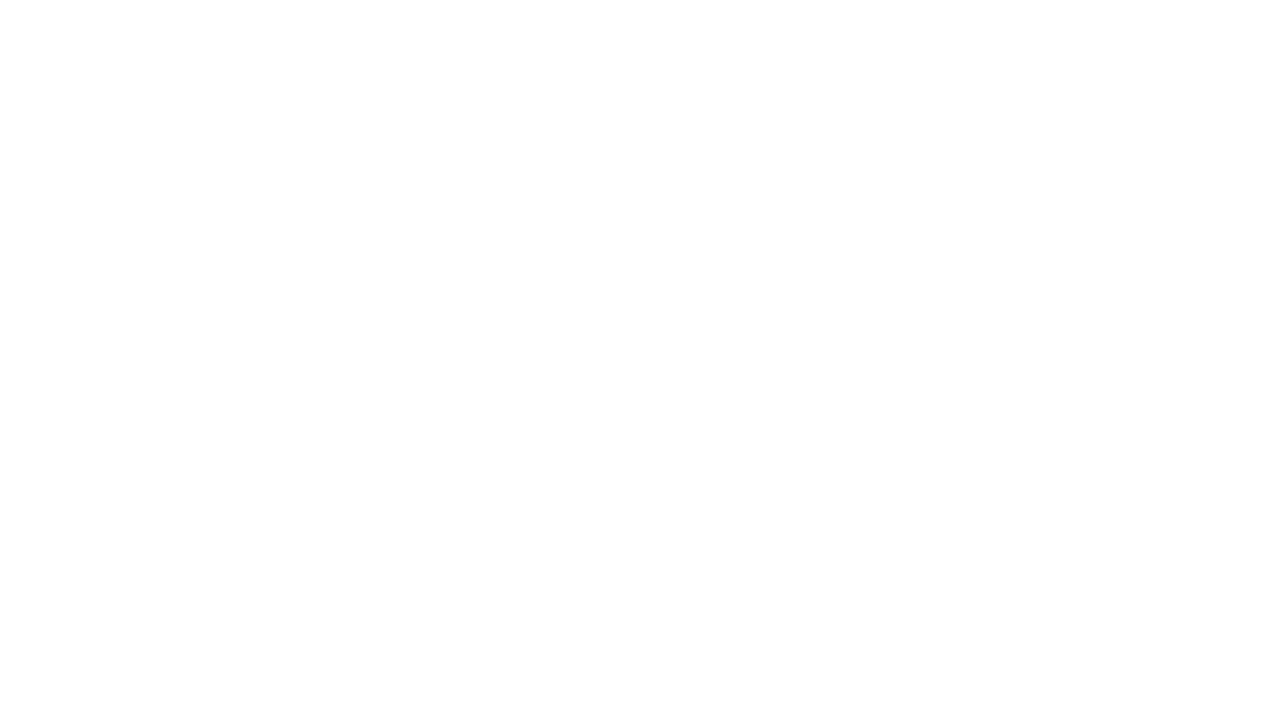
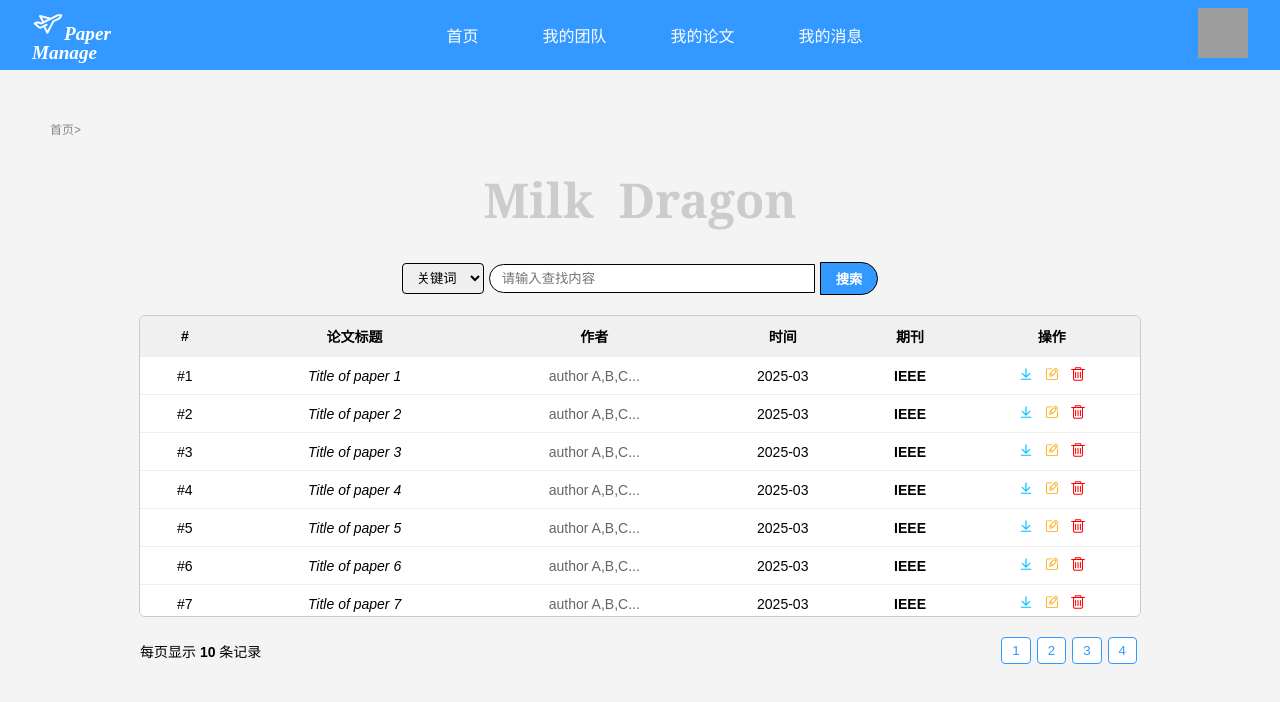
Before and after one commit to NingNZ/Paper-Manage-System, a Vue app in the folder vueProject/: page /search in a window 1280 px wide. Before the commit this address had no page. Shown: the top 702 px of the page. Built offline with nearby package versions, Linux system fonts and the light colour scheme; grey boxes are pictures that could not be loaded.

Commit message:
加了个新页面SearchResult.vue 然后加了路由home.vue和route.js被改动了，别的没动

```diff
--- a/vueProject/pages/Home.vue
+++ b/vueProject/pages/Home.vue
@@ -13,7 +13,9 @@
           <option>关键词</option>
         </select>
         <input type="text" placeholder="请输入查找内容" />
-        <button>搜索</button>
+        <router-link to="/search">
+          <button>搜索</button>
+        </router-link>
       </div>
     </main>
   </div>
--- /dev/null
+++ b/vueProject/pages/SearchResult.vue
@@ -0,0 +1,202 @@
+<script setup>
+  import bar from "../components/bar.vue";
+</script>
+
+<template>
+  <div class="container">
+    <bar></bar>
+    <main class="main-content">
+      <div class="breadcrumb">首页&gt;</div>
+      <h1 class="title">Milk&nbsp;&nbsp;Dragon</h1>
+
+      <!-- 搜索区域 -->
+      <div class="search-bar">
+        <select>
+          <option>关键词</option>
+        </select>
+        <input type="text" placeholder="请输入查找内容" />
+        <button>搜索</button>
+      </div>
+
+      <!-- 表格区域 -->
+      <div class="table-container">
+        <table>
+          <thead>
+            <tr>
+              <th>#</th>
+              <th>论文标题</th>
+              <th>作者</th>
+              <th>时间</th>
+              <th>期刊</th>
+              <th>操作</th>
+            </tr>
+          </thead>
+          <tbody>
+            <tr v-for="i in 10" :key="i">
+              <td>#{{ i }}</td>
+              <td><i>Title of paper {{ i }}</i></td>
+              <td><span style="color: #666;">author A,B,C...</span></td>
+              <td>2025-03</td>
+              <td><b>IEEE</b></td>
+              <td>
+                <img src="../assets/download.svg" alt="下载" title="下载" class="icon-action" />
+                &nbsp;
+                <img src="../assets/edit.svg" alt="编辑" title="编辑" class="icon-action" />
+                &nbsp;
+                <img src="../assets/delete.svg" alt="删除" title="删除" class="icon-action" />
+              </td>
+            </tr>
+          </tbody>
+        </table>
+      </div>
+
+      <!-- 分页器 -->
+      <div class="pagination">
+        <span>每页显示 <b>10</b> 条记录</span>
+        <div class="pages">
+          <button>1</button>
+          <button>2</button>
+          <button>3</button>
+          <button>4</button>
+        </div>
+      </div>
+    </main>
+  </div>
+</template>
+
+<style>
+html, body {
+  margin: 0;
+  padding: 0;
+  height: 100%;
+  font-family: Arial, sans-serif;
+}
+</style>
+
+<style scoped>
+.container {
+  min-height: 100vh;
+  background-color: #f4f4f4;
+  display: flex;
+  flex-direction: column;
+}
+
+.main-content {
+  flex: 1;
+  text-align: center;
+  padding-top: 50px;
+}
+
+.breadcrumb {
+  text-align: left;
+  margin-left: 50px;
+  font-size: 12px;
+  color: #888;
+}
+
+.title {
+  font-size: 48px;
+  font-family: "Georgia", serif;
+  color: #ccc;
+  margin: 30px 0;
+}
+
+/* 搜索栏 */
+.search-bar {
+  display: flex;
+  justify-content: center;
+  align-items: center;
+  gap: 5px;
+  margin-bottom: 20px;
+}
+
+.search-bar select {
+  padding: 6px 10px;
+  border: 1px solid black;
+  border-radius: 4px;
+}
+
+.search-bar input {
+  width: 300px;
+  padding: 6px 12px;
+  border: 1px solid black;
+  border-radius: 20px 0 0 20px;
+  outline: none;
+}
+
+.search-bar button {
+  background-color: #3398ff;
+  color: white;
+  border: 1px solid black;
+  padding: 6px 15px;
+  border-radius: 0 20px 20px 0;
+  cursor: pointer;
+  font-weight: bold;
+}
+
+/* 表格容器 */
+.table-container {
+  width: 90%;
+  max-width: 1000px;
+  height: 300px;
+  margin: 20px auto;
+  overflow-y: auto;
+  border: 1px solid #ccc;
+  background: white;
+  border-radius: 6px;
+}
+
+table {
+  width: 100%;
+  border-collapse: collapse;
+  font-size: 14px;
+}
+
+thead {
+  background-color: #f0f0f0;
+}
+
+th, td {
+  padding: 10px;
+  border-bottom: 1px solid #eee;
+  text-align: center;
+}
+
+/* 图标大小和交互效果 */
+.icon-action {
+  height: 1em;
+  cursor: pointer;
+  transition: transform 0.2s ease, filter 0.2s ease;
+}
+
+.icon-action:hover {
+  transform: scale(1.2);
+  filter: brightness(1.2);
+}
+
+/* 分页器样式 */
+.pagination {
+  width: 90%;
+  max-width: 1000px;
+  margin: 10px auto;
+  display: flex;
+  justify-content: space-between;
+  align-items: center;
+  font-size: 14px;
+}
+
+.pages button {
+  margin: 0 3px;
+  padding: 5px 10px;
+  border: 1px solid #3398ff;
+  background-color: white;
+  color: #3398ff;
+  border-radius: 4px;
+  cursor: pointer;
+}
+
+.pages button:hover {
+  background-color: #3398ff;
+  color: white;
+}
+</style>
--- a/vueProject/route.js
+++ b/vueProject/route.js
@@ -2,10 +2,12 @@ import { createRouter,createWebHistory } from "vue-router";
 import MyNotices from "./pages/MyNotices.vue";
 import Home from "./pages/Home.vue"
 import ManageTeamArticle from "./pages/ManageTeamArticle.vue"
+import SearchResult from "./pages/SearchResult.vue"
 
 const routes=[
     {path:'/',component:Home},
     {path:'/notice',component:MyNotices},
+    {path:'/search',component:SearchResult},
     {path:'/other',component:ManageTeamArticle}
 ]
 const router = createRouter({
```
